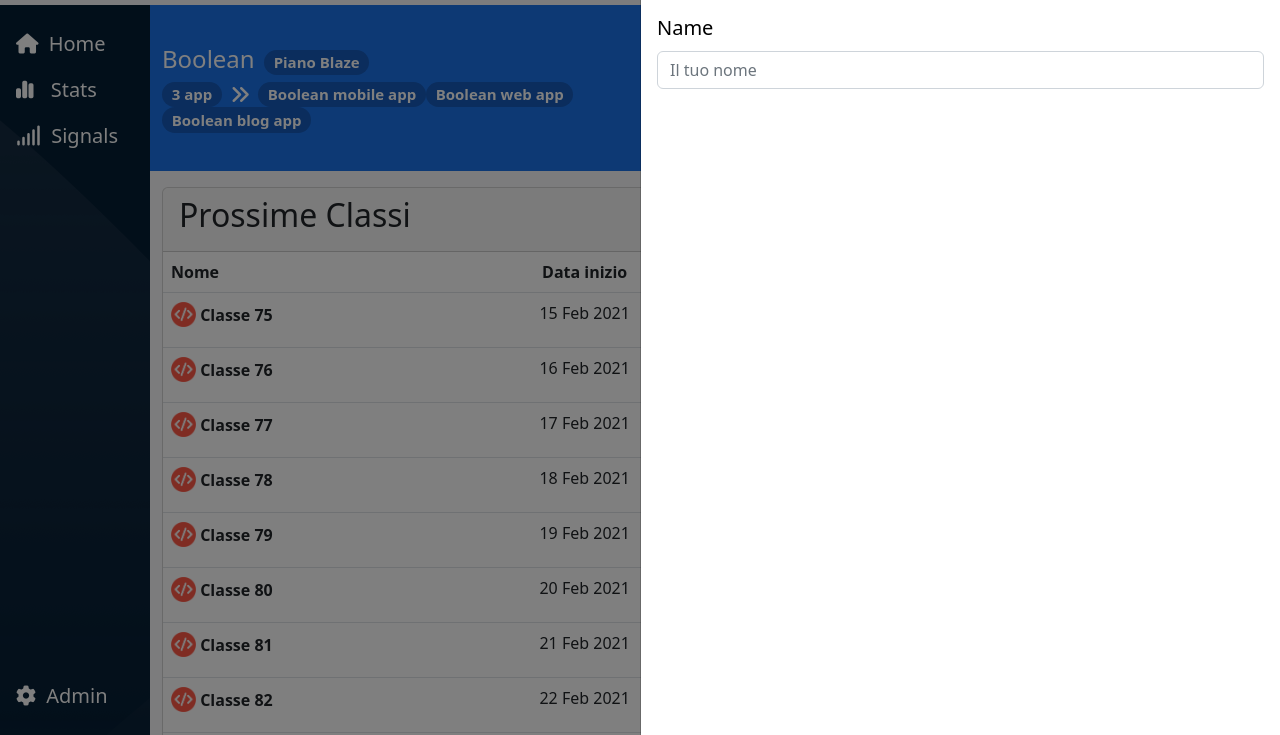
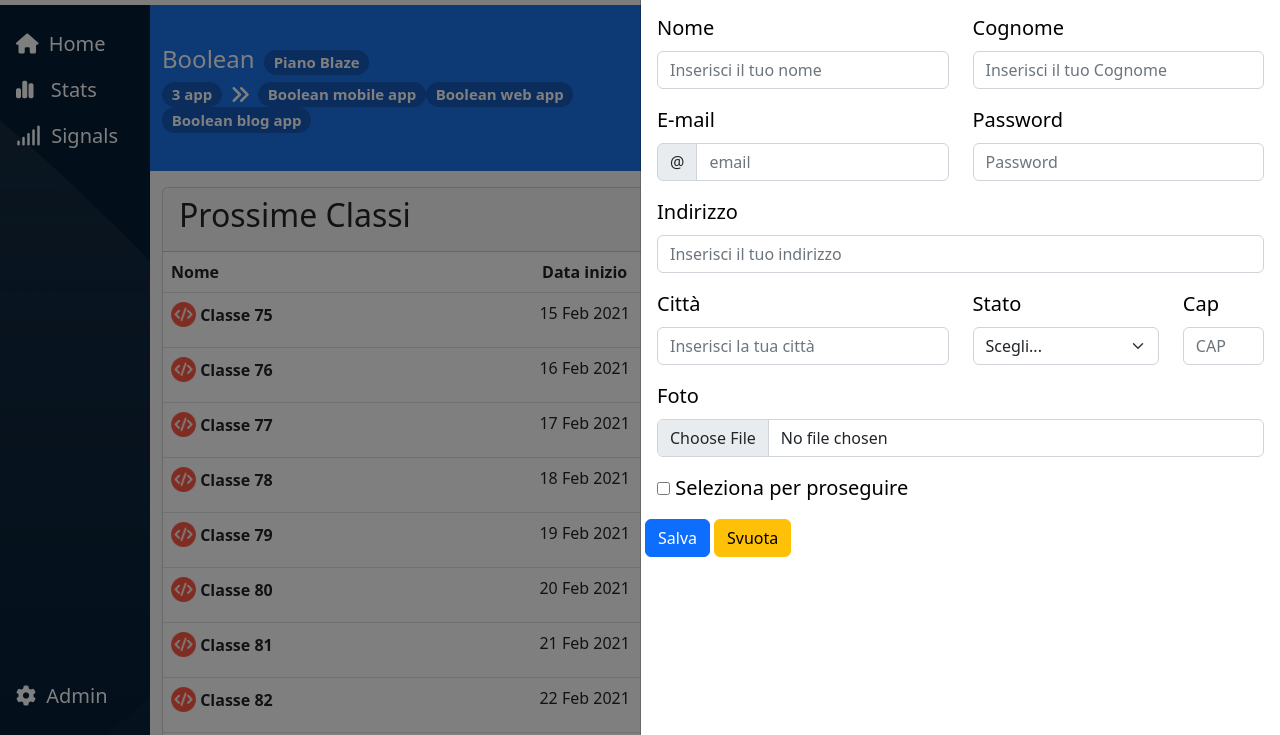
Before and after one commit to TALEX1995/html-css-bootstrap-dashboard, a plain HTML site: page index.html in a window 1280 px wide. Both pictures are taken after a click on the button 1214 px from the left and 153 px from the top of the page. Shown: the part 65-800 px from the top of the page. Drawn offline with nearby package versions, Linux system fonts and the light colour scheme.

Commit message:
Added offcanvas

```diff
--- a/css/style.css
+++ b/css/style.css
@@ -169,7 +169,7 @@ thead .number-class {
         width: 30%;
     }
 
-    .header-main .btn-primary {
+    .header-main .add-student {
         padding-bottom: 50px;
     }
 }
--- a/index.html
+++ b/index.html
@@ -72,7 +72,7 @@
                     <div class="col-12 col-md-4 col-lg-3 d-flex order-md-2 my-3 justify-content-md-center">
                         <span>Nuovo Studente</span>
 
-                        <button class="btn btn-primary bg-transparent border-0 pt-0" type="button" data-bs-toggle="offcanvas" data-bs-target="#offcanvasRight" aria-controls="offcanvasRight">
+                        <button class="btn btn-primary bg-transparent border-0 pt-0 add-student" type="button" data-bs-toggle="offcanvas" data-bs-target="#offcanvasRight" aria-controls="offcanvasRight">
                             <i class="fa-regular fa-square-plus fa-2x ps-3"></i>
                         </button>
                         <div class="offcanvas offcanvas-end" tabindex="-1" id="offcanvasRight" aria-labelledby="offcanvasRightLabel">
@@ -81,15 +81,78 @@
                                 <button type="button" class="btn-close" data-bs-dismiss="offcanvas" aria-label="Close"></button>
                             </div>
                             <div class="offcanvas-body">
+                                <form action="https://marcolanci.it/lezioni/read_form.php" method="post">
                                 <div class="row">
+                                    <div class="col-12 col-md-6">
+                                        <label for="name" class="form-label">Nome</label>
+                                        <div class="mb-3">
+                                            <input type="text" class="form-control" id="name" name="name" placeholder="Inserisci il tuo nome" aria-describedby="basic-addon3">
+                                        </div>
+                                    </div>
+                                    <div class="col-12 col-md-6">
+                                        <label for="surname" class="form-label">Cognome</label>
+                                        <div class="mb-3">
+                                            <input type="text" class="form-control" id="surname" name="surname" placeholder="Inserisci il tuo Cognome" aria-describedby="basic-addon3">
+                                        </div>
+                                    </div>
+                                    <div class="col-12 col-md-6">
+                                        <label for="email" class="form-label">E-mail</label>
+                                        <div class="input-group mb-3">
+                                            <span class="input-group-text" id="basic-addon1">@</span>
+                                            <input type="email" class="form-control" placeholder="email" aria-label="email" aria-describedby="basic-addon1" name="email" id="email">
+                                        </div>
+                                    </div>
+                                    <div class="col-12 col-md-6">
+                                        <label for="password" class="form-label">Password</label>
+                                        <div class="mb-3">
+                                            <input type="password" class="form-control" id="password" name="password" placeholder="Password" aria-describedby="basic-addon3">
+                                        </div>
+                                    </div>
                                     <div class="col-12">
-                                        <form action="https://marcolanci.it/lezioni/read_form.php" method="post">
-                                            <label for="name" class="form-label">Name</label>
-                                            <div class="mb-3">
-                                                <input type="text" class="form-control" id="name" name="name" placeholder="Il tuo nome" aria-describedby="basic-addon3">
-                                            </div>
-                                        </form>
+                                        <label for="address" class="form-label">Indirizzo</label>
+                                        <div class="mb-3">
+                                            <input type="text" class="form-control" id="address" name="address" placeholder="Inserisci il tuo indirizzo" aria-describedby="basic-addon3">
+                                        </div>
                                     </div>
+                                    <div class="col-12 col-md-6">
+                                        <label for="city" class="form-label">Città</label>
+                                        <div class="mb-3">
+                                            <input type="text" class="form-control" id="city" name="city" placeholder="Inserisci la tua città" aria-describedby="basic-addon3">
+                                        </div>
+                                    </div>
+                                    <div class="col-12 col-md-4">                                                      <label for="state" class="form-label">Stato</label>
+                                        <div class="mb-3">
+                                            <select class="form-select" id="state" name="state">
+                                              <option selected>Scegli...</option>
+                                              <option value="1">Italia</option>
+                                              <option value="2">Francia</option>
+                                              <option value="3">Germania</option>
+                                            </select>
+                                        </div>
+                                    </div>
+                                    <div class="col-12 col-md-2">
+                                        <label for="postal-code" class="form-label">Cap</label>
+                                        <div class="mb-3">
+                                            <input type="text" class="form-control" id="postal-code" name="postal-code" placeholder="CAP" aria-describedby="basic-addon3">
+                                        </div>
+                                    </div>
+                                    <div class="col-12">
+                                        <label for="photo" class="form-label">Foto</label>
+                                        <div class="input-group">
+                                            <input type="file" class="form-control" id="photo" aria-describedby="inputGroupFileAddon04" aria-label="Upload">
+                                          </div>
+                                    </div>
+                                    <div class="col-12 mt-3">
+                                        <input type="checkbox" required>
+                                        <span>Seleziona per proseguire</span>
+                                    </div>
+                                    <div class="col-auto mt-3 px-0">
+                                        <button type="submit" class="btn btn-primary">Salva</button>
+                                    </div>
+                                    <div class="col-auto mt-3 px-1">
+                                        <button type="reset" class="btn btn-warning">Svuota</button>
+                                    </div>
+                                </form>
                                 </div>
                             </div>
                     </div>
```
